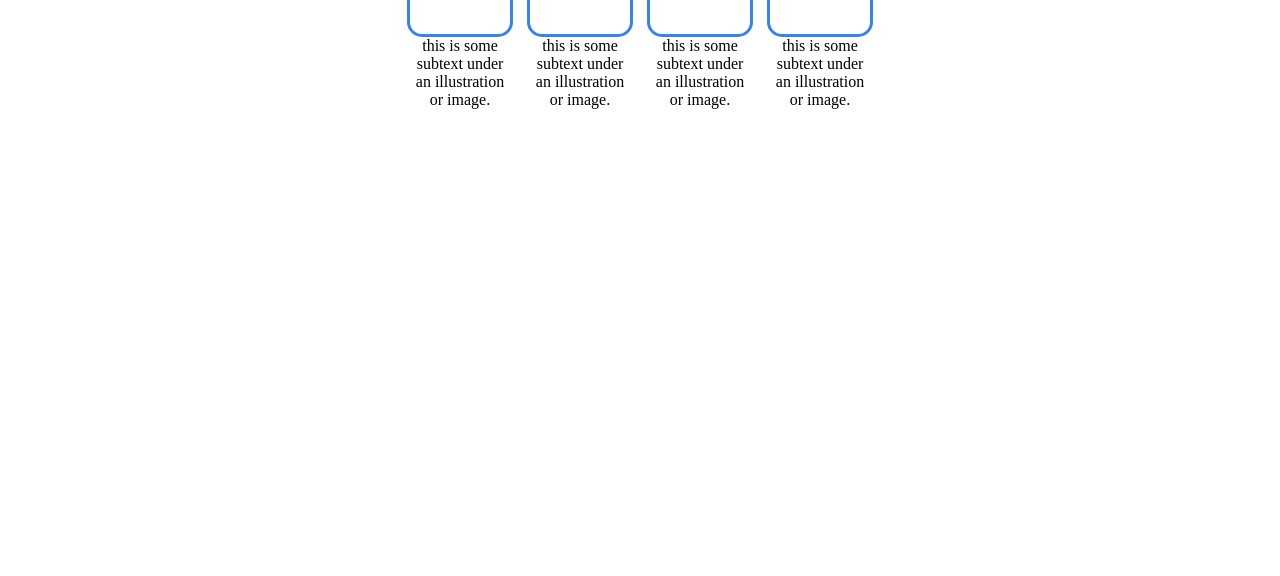
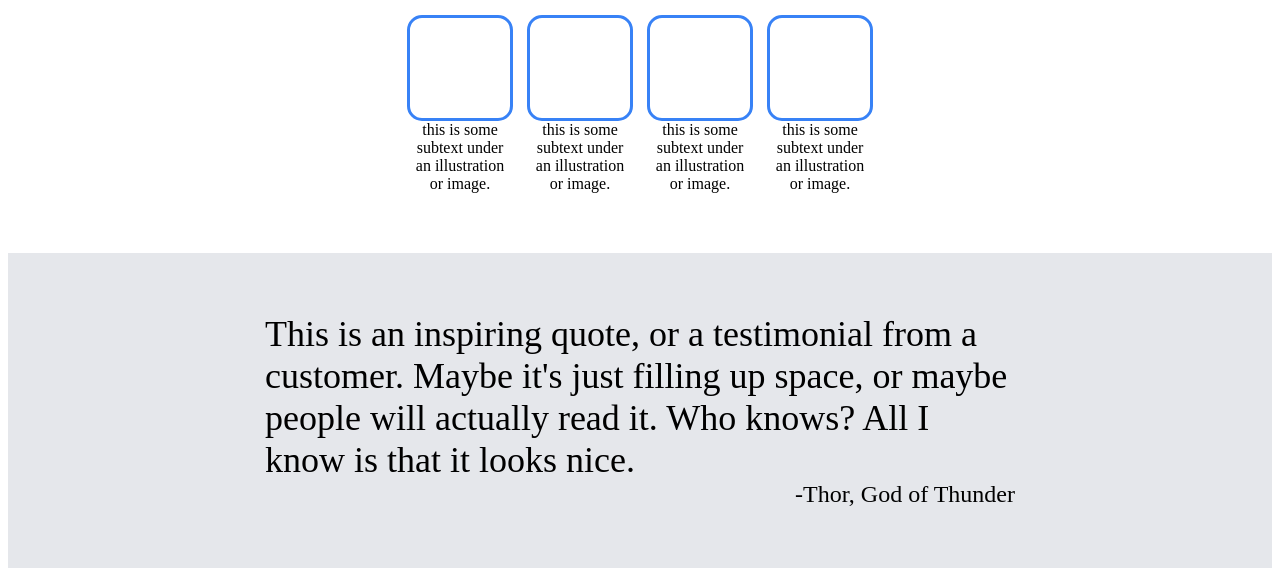
Before and after one commit to Larry4205/Odin-landing-page, a plain HTML site: page index.html in a window 1280 px wide. Shown: the part 438-1014 px from the top of the page. Before the commit the page ends 800 px from the top, so only its background shows below. Drawn offline with Linux system fonts and the light colour scheme.

Commit message:
Added quote

```diff
--- a/index.html
+++ b/index.html
@@ -28,7 +28,7 @@
             </div>
         </div>
         <div class = "second-section">
-            <p>Some random information</p>
+            <p class = "info-text">Some random information</p>
             <div class = "boxes">
                 <div class = "container">
                     <div class = "item"></div>
@@ -48,5 +48,17 @@
                 </div>
             </div>
         </div>
+        <div class = "third-section">
+            <div class = "quote-text">
+                <p class = "quote">This is an inspiring quote, or a testimonial from a customer.
+                    Maybe it's just filling up space, or maybe people will actually
+                    read it.  Who knows?  All I know is that it looks nice.
+                </p>
+                <p class = "quote-caption">
+                    -Thor, God of Thunder
+                </p>
+
+            </div>
+        </div>
     </body>
 </html>
--- a/style.css
+++ b/style.css
@@ -95,7 +95,8 @@ button {
 .boxes {
     display: flex;
     justify-content: center;
-    gap: 20px
+    gap: 20px;
+    margin-bottom: 60px;
 }
 
 .info-text {
@@ -104,3 +105,21 @@ button {
     margin-top: 30px;
     margin-bottom: 30px;
 }
+
+.third-section {
+    background-color: #E5E7EB;
+    display: flex;
+    align-items: center;
+    justify-content: center;
+    padding: 60px 120px;
+}
+
+.quote-text {
+    max-width: 750px;
+    font-size: 36px;
+}
+
+.quote-caption {
+    text-align: right;
+    font-size: 24px;
+}
```
